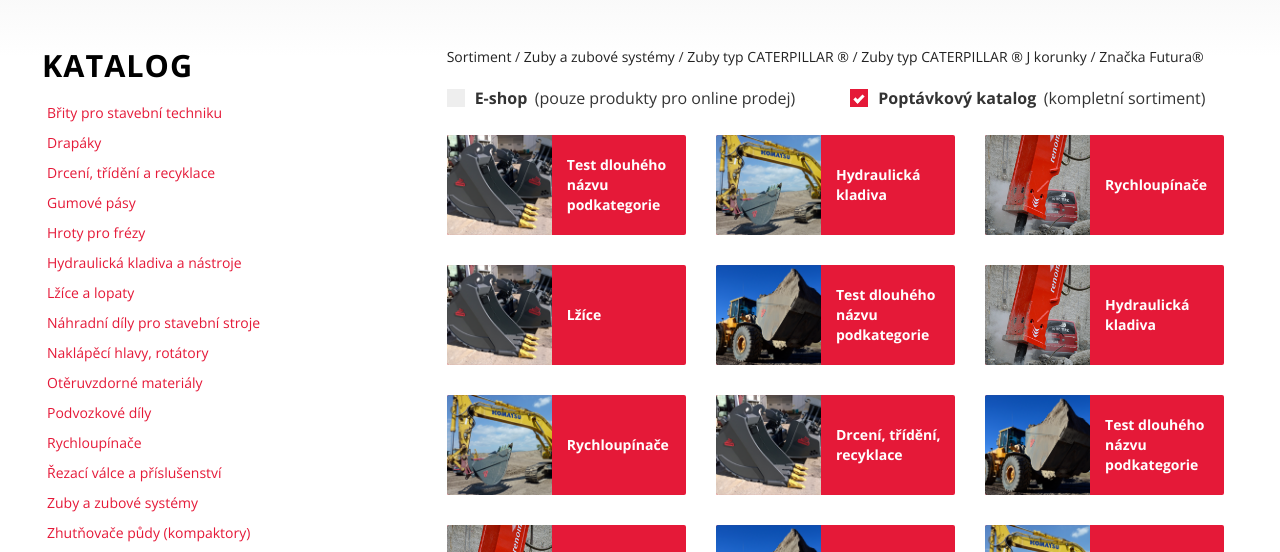
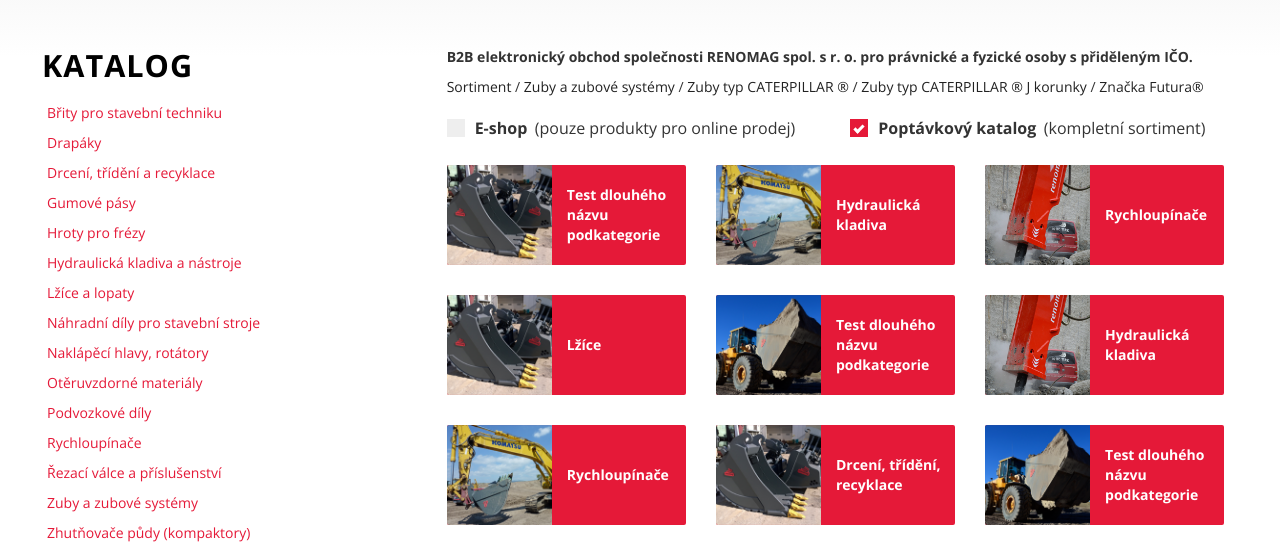
Before and after one commit to Bertocz/renomag, a website: page eshop.html in a window 1280 px wide. Shown: the part 186-738 px from the top of the page. Drawn offline with nearby package versions, Linux system fonts and the light colour scheme.

Commit message:
vlozeni informacniho textu do katalogu nad breadcrumb

```diff
--- a/eshop.html
+++ b/eshop.html
@@ -472,6 +472,9 @@
         </div>
       </div>
       <div class="col-md-8 col-xs-12 catalog__items">
+        <div class="catalog-top-disclaimer">
+          <p><b>B2B elektronický obchod společnosti RENOMAG spol. s r. o. pro právnické a fyzické osoby s přiděleným IČO.</b></p>
+        </div>
         <div class="breadcrumbs">
           <a href="#">Sortiment</a> /
           <a href="#">Zuby a zubové systémy</a> /
--- a/sass/components/_category.scss
+++ b/sass/components/_category.scss
@@ -41,3 +41,8 @@
     }
   }
 }
+.catalog-top-disclaimer {
+  p {
+    margin-bottom:10px;
+  }
+}
```
Also changed, not shown: css/style.css, 1 other file.
